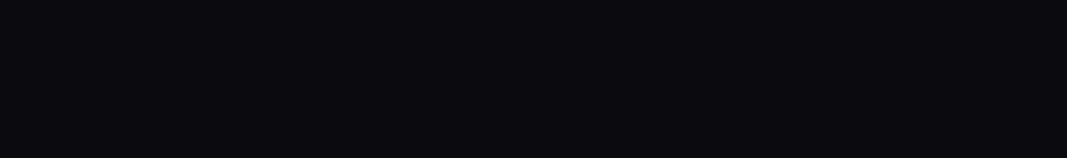
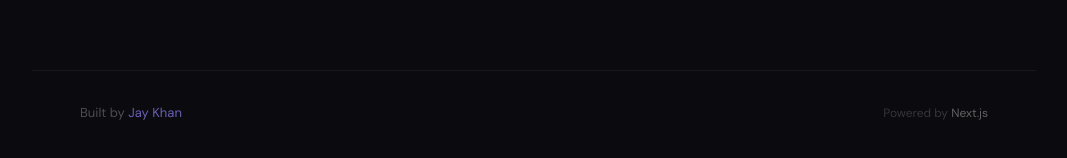
Before and after one commit to jaykhan0713/platform-ui, a Next.js app: page / in a window 1280 px wide. Shown: the part 1680-1838 px from the top of the page, without its empty margins (106-1173 px from the left). Built offline with nearby package versions, Linux system fonts and the light colour scheme.

Commit message:
Added footer

```diff
--- a/src/app/page.tsx
+++ b/src/app/page.tsx
@@ -115,6 +115,22 @@
           link="https://github.com/jaykhan0713/platform-ui"
         />
       </div>
+      <footer className="border-t border-white/[0.06] py-8 px-12 max-w-[1100px] mx-auto flex items-center justify-between">
+        <span className="text-[13px] text-[#E8E6E0]/30">
+          Built by <span className="text-[#7F77DD]/80">Jay Khan</span>
+        </span>
+        <span className="text-[12px] text-[#E8E6E0]/20">
+          Powered by{" "}
+          <a
+            href="https://nextjs.org"
+            target="_blank"
+            rel="noopener noreferrer"
+            className="text-[#E8E6E0]/40 hover:text-[#E8E6E0]/60 transition-colors"
+          >
+            Next.js
+          </a>
+        </span>
+      </footer>
     </main>
   )
 }
```
